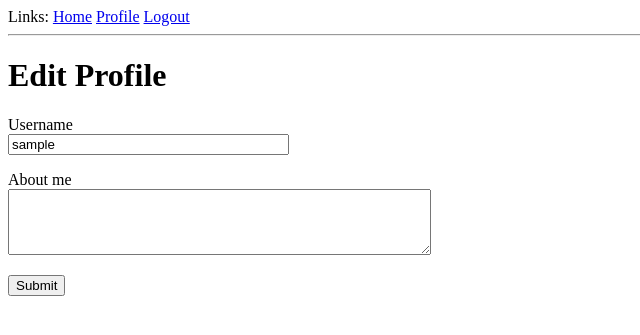
After one commit to ananth-duggirala/typing-tutor, a Flask app: page /edit_profile in a window 1280 px wide. The commit adds this page. Shown: the top 335 px of the page, without its empty margins (0-640 px from the left). Run offline with Flask 2, Linux system fonts and the light colour scheme; the visitor is signed in with stand-in values (Sample User, id 1); data comes from the database, SQL or seed files in the repository; both versions use the stored data as it was after the commit; some libraries are stand-ins or nearby versions.

Commit message:
Added edit profile page

```diff
--- a/app/forms.py
+++ b/app/forms.py
@@ -1,5 +1,5 @@
-from wtforms import StringField, PasswordField, SubmitField, BooleanField
-from wtforms.validators import DataRequired, ValidationError, Email, EqualTo
+from wtforms import StringField, PasswordField, SubmitField, BooleanField, TextAreaField
+from wtforms.validators import DataRequired, ValidationError, Email, EqualTo, Length
 from flask_wtf import FlaskForm
 from app.models import User
 
@@ -27,3 +27,8 @@ class RegistrationForm(FlaskForm):
     user = User.query.filter_by(email=email.data).first()
     if user is not None:
       raise ValidationError('Please use a different email address.')
+
+class EditProfileForm(FlaskForm):
+    username = StringField('Username', validators=[DataRequired()])
+    about_me = TextAreaField('About me', validators=[Length(min=0, max=140)])
+    submit = SubmitField('Submit')
--- a/app/models.py
+++ b/app/models.py
@@ -15,6 +15,8 @@ class User(UserMixin, db.Model):
   email = db.Column(db.String(120), index=True, unique=True)
   password_hash = db.Column(db.String(128))
   posts = db.relationship('Post', backref='author', lazy='dynamic')
+  about_me = db.Column(db.String(140))
+  last_seen = db.Column(db.DateTime, default=datetime.utcnow)
 
   def __repr__(self):
     return '<User {}>'.format(self.username)
--- a/app/routes.py
+++ b/app/routes.py
@@ -4,6 +4,8 @@ from app.forms import LoginForm, RegistrationForm
 from flask_login import current_user, login_user, logout_user, login_required
 from app.models import User
 from werkzeug.urls import url_parse
+from datetime import datetime
+from app.forms import EditProfileForm
 
 @app.route('/')
 @app.route('/index')
@@ -71,3 +73,27 @@ def user(username):
     {'author': user, 'body': 'Test post #2'}
   ]
   return render_template('user.html', user=user, posts=posts)
+
+
+@app.before_request
+def before_request():
+  if current_user.is_authenticated:
+    current_user.last_seen = datetime.utcnow()
+    db.session.commit()
+
+
+@app.route('/edit_profile', methods=['GET', 'POST'])
+@login_required
+def edit_profile():
+  form = EditProfileForm()
+  if form.validate_on_submit():
+    current_user.username = form.username.data
+    current_user.about_me = form.about_me.data
+    db.session.commit()
+    flash('Your changes have been saved.')
+    return redirect(url_for('edit_profile'))
+  elif request.method == 'GET':
+    form.username.data = current_user.username
+    form.about_me.data = current_user.about_me
+  return render_template('edit_profile.html', title='Edit Profile',
+                           form=form)
--- /dev/null
+++ b/app/templates/edit_profile.html
@@ -0,0 +1,23 @@
+{% extends "base.html" %}
+
+{% block content %}
+    <h1>Edit Profile</h1>
+    <form action="" method="post">
+        {{ form.hidden_tag() }}
+        <p>
+            {{ form.username.label }}<br>
+            {{ form.username(size=32) }}<br>
+            {% for error in form.username.errors %}
+            <span style="color: red;">[{{ error }}]</span>
+            {% endfor %}
+        </p>
+        <p>
+            {{ form.about_me.label }}<br>
+            {{ form.about_me(cols=50, rows=4) }}<br>
+            {% for error in form.about_me.errors %}
+            <span style="color: red;">[{{ error }}]</span>
+            {% endfor %}
+        </p>
+        <p>{{ form.submit() }}</p>
+    </form>
+{% endblock %}
```
Also changed, not shown: app/errors.py (added, +11 -0 lines), app/templates/user.html (+8 -1 lines), migrations/versions/ee6367ef1315_new_fields_in_user_model.py (added, +30 -0 lines), app.db.
